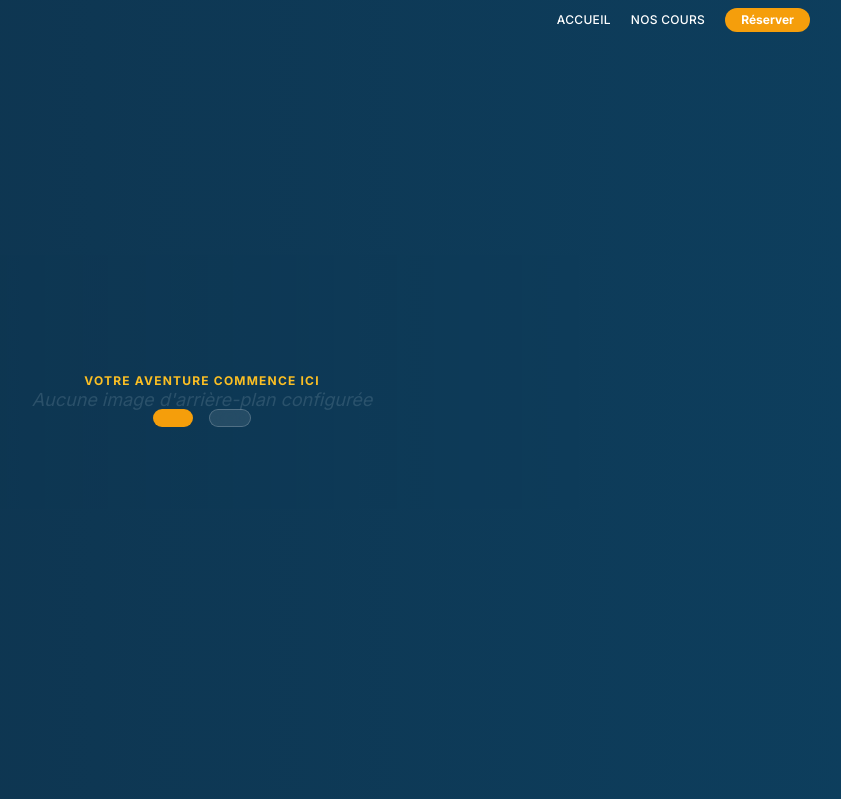
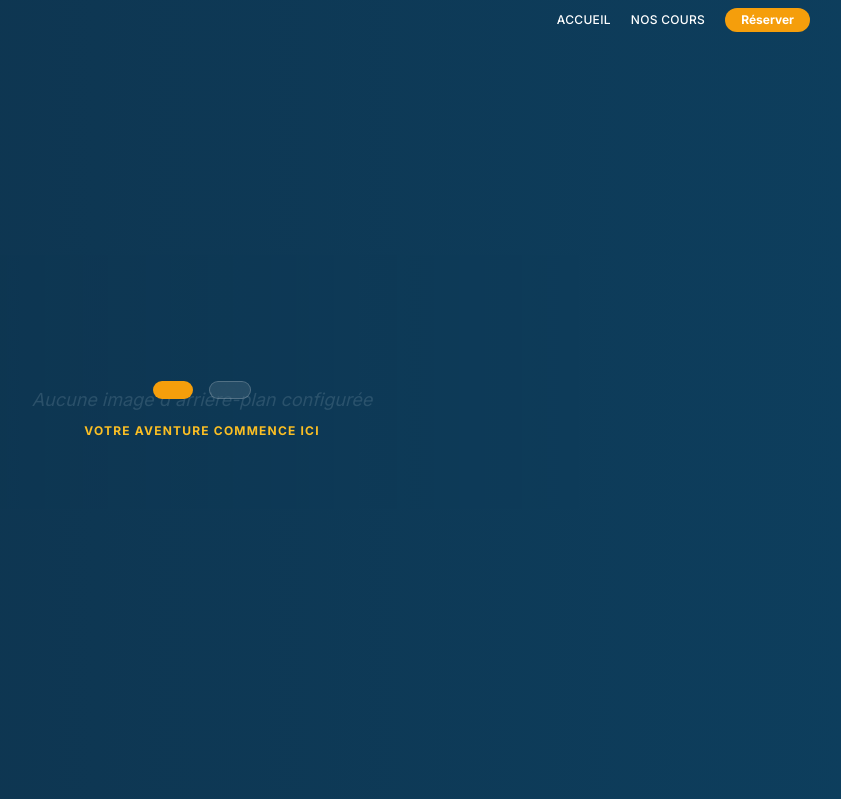
Before and after one commit to skglisse-netizen/WebSiteSurf, a FastAPI app: page / in a window 1280 px wide. Shown: the top 799 px of the page, without its empty margins (438-1279 px from the left). Run offline with FastAPI, Linux system fonts and the light colour scheme; data comes from the database, SQL or seed files in the repository; data that the repository does not hold is empty; some libraries are stand-ins or nearby versions.

Commit message:
style: move hero subtitle below action buttons

```diff
--- a/templates/index.html
+++ b/templates/index.html
@@ -40,14 +40,13 @@
 
     <!-- Hero Content -->
     <div class="relative z-10 text-center px-4 max-w-4xl mx-auto fade-in">
-        <span class="text-accent-400 font-bold tracking-widest uppercase text-xs mb-3 block">Votre aventure commence ici</span>
         <h1 class="text-2xl md:text-4xl font-heading font-extrabold text-white leading-tight mb-3">
             {{ config.hero_title }}
         </h1>
         <p class="text-sm md:text-base text-gray-200 mb-5 max-w-2xl mx-auto font-light">
             {{ config.hero_subtitle }}
         </p>
-        <div class="flex flex-col sm:flex-row justify-center space-y-3 sm:space-y-0 sm:space-x-4">
+        <div class="flex flex-col sm:flex-row justify-center space-y-3 sm:space-y-0 sm:space-x-4 mb-6">
             <a href="#services" class="px-5 py-2 rounded-full bg-accent-500 text-white font-bold text-sm hover:bg-accent-400 hover:shadow-xl hover:-translate-y-1 transition-all duration-300">
                 {{ config.hero_button_text }}
             </a>
@@ -55,6 +54,7 @@
                 {{ config.contact_button_text }}
             </a>
         </div>
+        <span class="text-accent-400 font-bold tracking-widest uppercase text-xs block">Votre aventure commence ici</span>
 
         <!-- Planning Rapide / Prochains Cours -->
         {% if schedules %}
```
